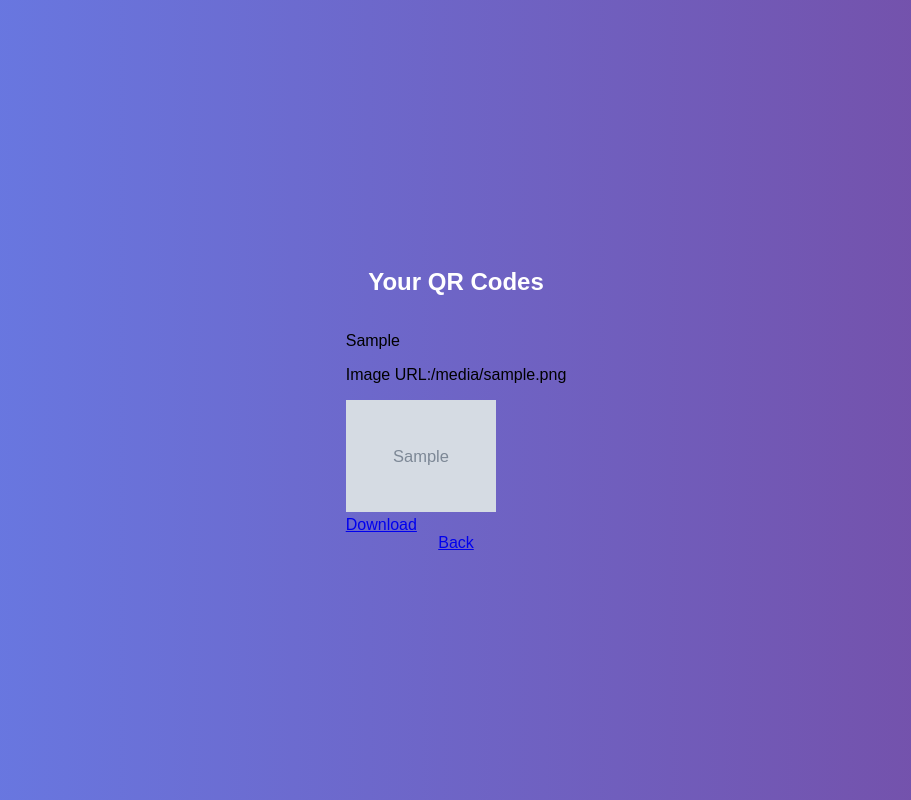
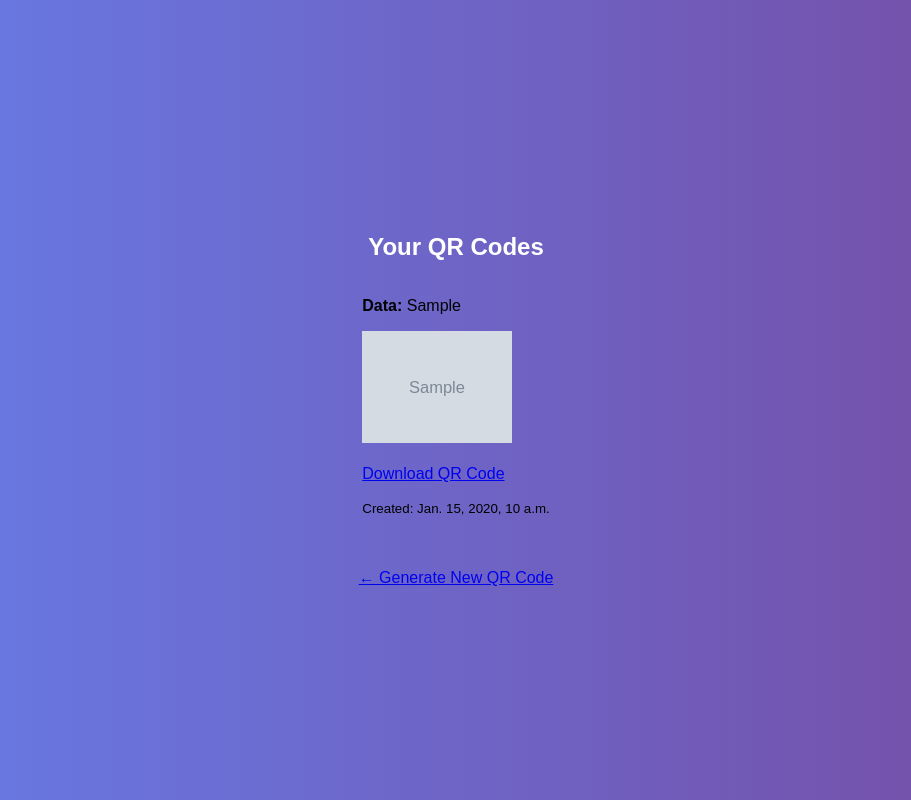
Before and after one commit to pavankalyan-cloud/qr-code-generator-django, a Django app: page /dashboard/ in a window 1280 px wide. Shown: the whole page, without its empty margins (184-1095 px from the left). Run offline with Django 4.2, Linux system fonts and the light colour scheme; a user stored in the database is signed in; tables that the repository leaves empty hold one stand-in row (values such as "Sample post"); grey boxes marked "Sample" are stand-in pictures.

Commit message:
Add home URL

```diff
--- a/qrapp/templates/dashboard.html
+++ b/qrapp/templates/dashboard.html
@@ -5,17 +5,29 @@
 
     <h2 style="color:white;">Your QR Codes</h2>
 
-    {% for qr in qrs %}
-    <div class="qr-box">
-        <p>{{ qr.data }}</p>
-        <p>Image URL:{{qr.image.url}}</p>
-        <img src="{{ qr.image.url }}" width="150">
-        <br>
-        <a href="{{ qr.image.url }}" download>Download</a>
-    </div>
-    {% endfor %}
+    {% if qrs %}
+        {% for qr in qrs %}
+            <div class="qr-box">
+                <p><strong>Data:</strong> {{ qr.data }}</p>
 
-    <a href="{% url 'home' %}">Back</a>
+                {% if qr.image %}
+                    <img src="{{ qr.image.url }}" alt="QR Code" width="150">
+                    <br><br>
+                    <a href="{{ qr.image.url }}" download>Download QR Code</a>
+                {% else %}
+                    <p style="color:red;">QR image not available.</p>
+                {% endif %}
+
+                <p><small>Created: {{ qr.created_at }}</small></p>
+            </div>
+            <br>
+        {% endfor %}
+    {% else %}
+        <p style="color:white;">You haven't generated any QR codes yet.</p>
+    {% endif %}
+
+    <br>
+    <a href="{% url 'home' %}">← Generate New QR Code</a>
 
 </div>
 {% endblock %}
--- a/qrapp/urls.py
+++ b/qrapp/urls.py
@@ -5,9 +5,13 @@ from django.views.generic import RedirectView
 
 urlpatterns = [
     path('', RedirectView.as_view(pattern_name='login', permanent=False)),
+
+    path('home/', views.home, name='home'),   # <-- ADD THIS
+
     path('login/', auth_views.LoginView.as_view(template_name='login.html'), name='login'),
     path('register/', views.register, name='register'),
     path('logout/', auth_views.LogoutView.as_view(), name='logout'),
     path('dashboard/', views.dashboard, name='dashboard'),
+
     path('api/generate-qr/', views.generate_qr_api, name='generate_qr_api'),
 ]
```
